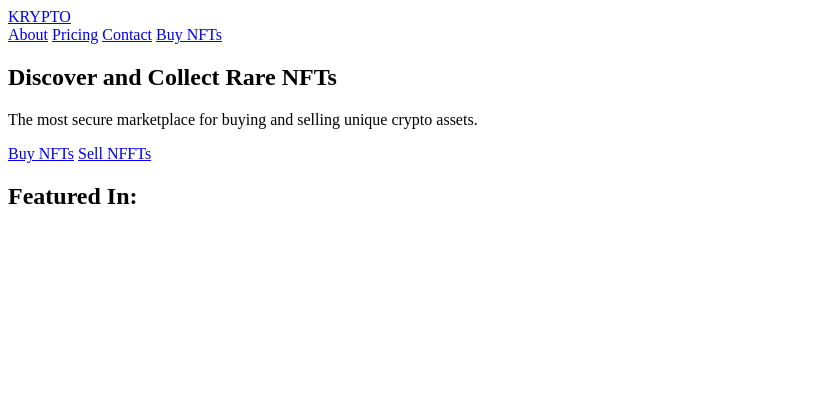
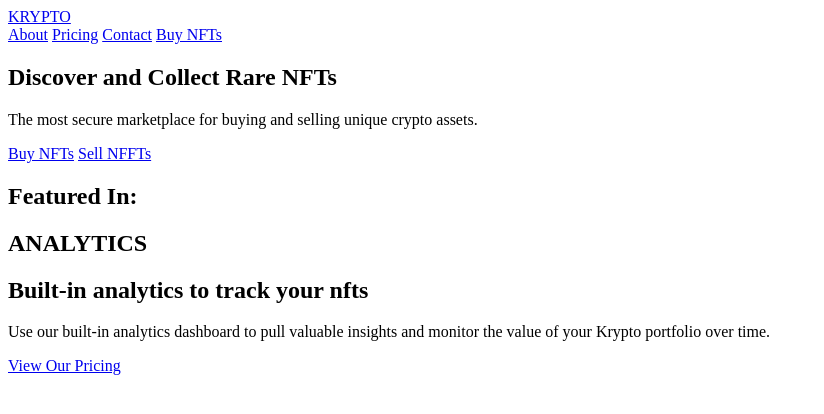
Before and after one commit to NJIT-WIS/nft-site-JJAMES24, a website: page docs/index.html in a window 1280 px wide. Shown: the whole page, without its empty margins (0-824 px from the left). Drawn offline with Linux system fonts and the light colour scheme.

Commit message:
addign analytics section

```diff
--- a/docs/index.html
+++ b/docs/index.html
@@ -24,7 +24,7 @@
 
         <section class="hero-section">
             <!--Hero Section Images-->
-            <div class="hero-image-left">
+            <div class="image-left">
 
             </div> <!-- End of hero image section-->
 
@@ -55,6 +55,29 @@
 
         </section>
             <!--End of featured section-->
+
+
+
+   <section class="analyitics-section">
+            <!--Hero Section Images-->
+            <div class="image-right">
+
+            </div> <!-- End of hero image section-->
+
+            <!--Analyitics Section Text-->
+            <div class="hero-text ">
+                <h2>ANALYTICS</h2>
+                <h1>Built-in analytics to track your nfts</h1>
+                <p class="sub-text">Use our built-in analytics dashboard to pull valuable insights and monitor the value of your Krypto portfolio over time.</p>
+                <a href="#" class="pill-link">View Our Pricing</a>
+
+            </div>
+        </section><!--End of Analyitics  section text-->
+
+
+
+
+
     </main>
 
 </body>
```
